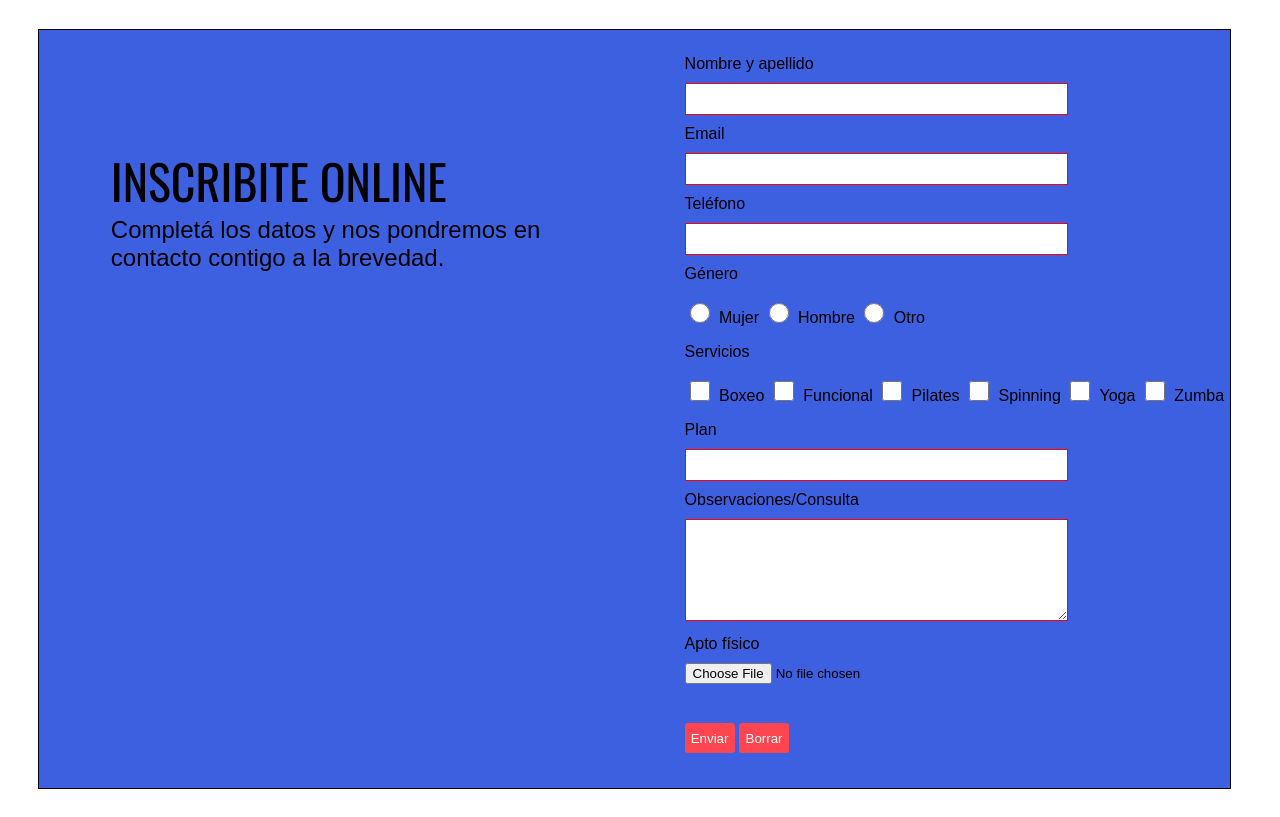
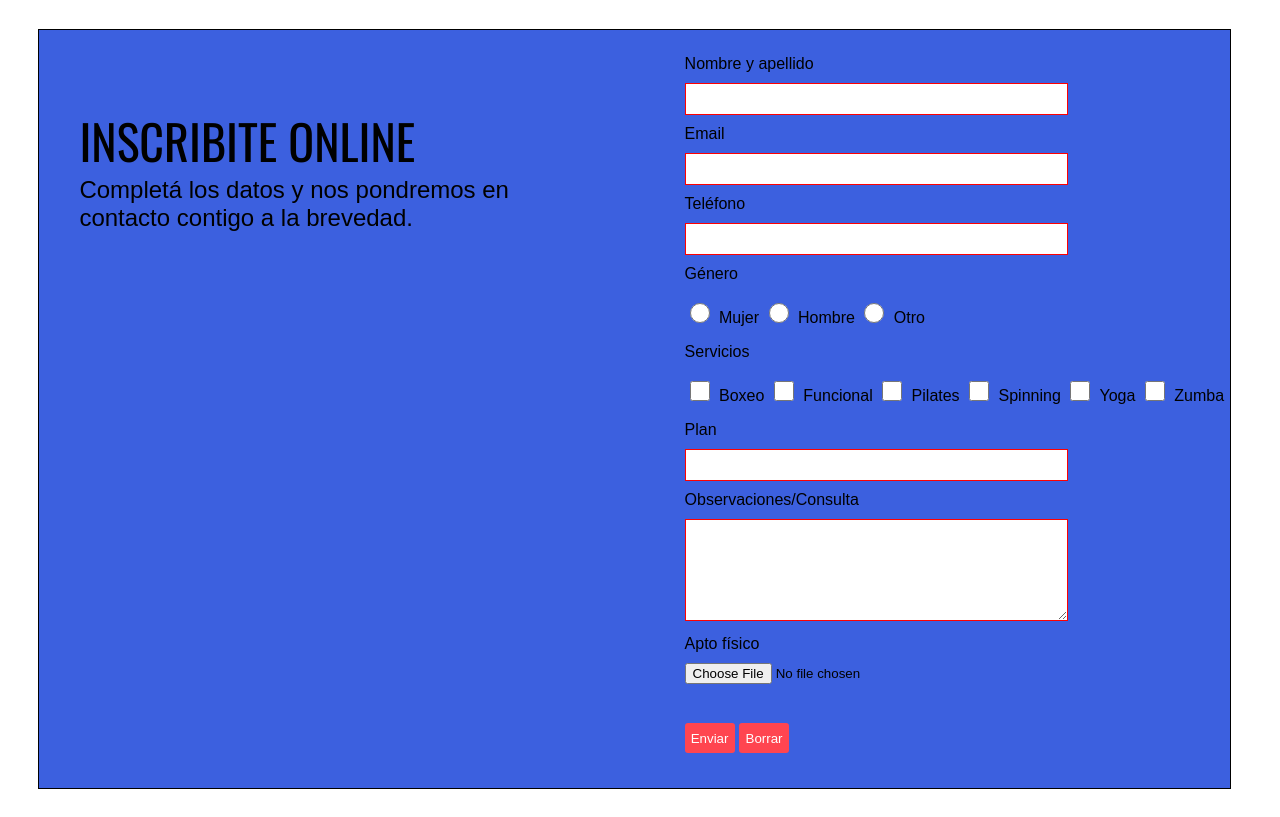
Before and after one commit to Sebabalas/Proyecto-Sport-Plus-CaC, a Python web app: template templates/contacto.html in a window 1280 px wide. Shown: the part 787-1604 px from the top of the page. Run offline with Jinja, Linux system fonts and the light colour scheme; the template is opened without the code that fills it, so the values that code supplies are empty.

Commit message:
avances en el template contactos. ajustes para hacerla más flexible

```diff
--- a/static/css/contacto.css
+++ b/static/css/contacto.css
@@ -131,26 +131,22 @@ SECTION 2 - FORMULARIO
     background-color: var(--main-color1);
   }
 
-  .titulos {
-  width: 100%;
-  padding-top: 20px;
-  margin-top: 70px;
-  margin-left: 12%;
-  }
+.cajadetitulos {
+    width: 80%;
+    padding-top: 50px;
+    padding-left: 40px;
+}
 
-  .titulos h3{
-  text-align: left;
+.cajadetitulos h3 {
   font-size: 3rem;
   font-family: var(--body-fonts-1);
   font-weight: 400;
   }
 
-  #cc-left > p {
+.cajadetitulos p {
   font-family: var(--body-fonts-2);
   font-size: 1.5em;
   font-weight: 100;
-  margin-left: 12%;
-
   }
 
   #cc-right{
--- a/templates/contacto.html
+++ b/templates/contacto.html
@@ -36,9 +36,9 @@
 
 <section id="consultas-container">
 
-    <div id="cc-left">
+    <div class="cajadetitulos">
 
-        <div class="titulos">
+        <div>
             <h3>INSCRIBITE ONLINE</h3>
         </div>
 
@@ -161,7 +161,7 @@
 
     <div id="ubicacion-right">
 
-        <div class="titulos">
+        <div class="cajadetitulos">
             <h3>SEGUINOS EN LAS REDES</h3>
         </div>
 
@@ -181,7 +181,7 @@
 
 <section id="faq">
 
-    <div class="titulos">
+    <div class="cajadetitulos">
         <h3>PREGUNTAS FRECUENTES</h3>
     </div>
 
@@ -192,7 +192,7 @@
         </div>
         <hr>
         <div>
-            <p class="faq-pregunta"><a href="#respuesta2">¿Qué tipos de membresías o planes de suscripción ofrecen y cuáles son sus costos?<img src="../static/img/iconos/contacto/arrowDown.svg"></a></p>
+            <p class="faq-pregunta"><a href="#respuesta2">¿Qué tipos de suscripciones ofrecen y cuáles son sus costos?<img src="../static/img/iconos/contacto/arrowDown.svg"></a></p>
             <p class="faq-respuesta" id="respuesta2">Ofrecemos una variedad de opciones de membresía para adaptarnos a tus necesidades y presupuesto, incluidos planes anuales y mensuales. Para conocer más sobre nuestros precios y las opciones disponibles, por favor visita nuestra sección de <a href="servicios.html">Servicios</a></p>
         </div>
         <hr>
```
Also changed, not shown: other parts of static/css/contacto.css (+11 -23 lines).
